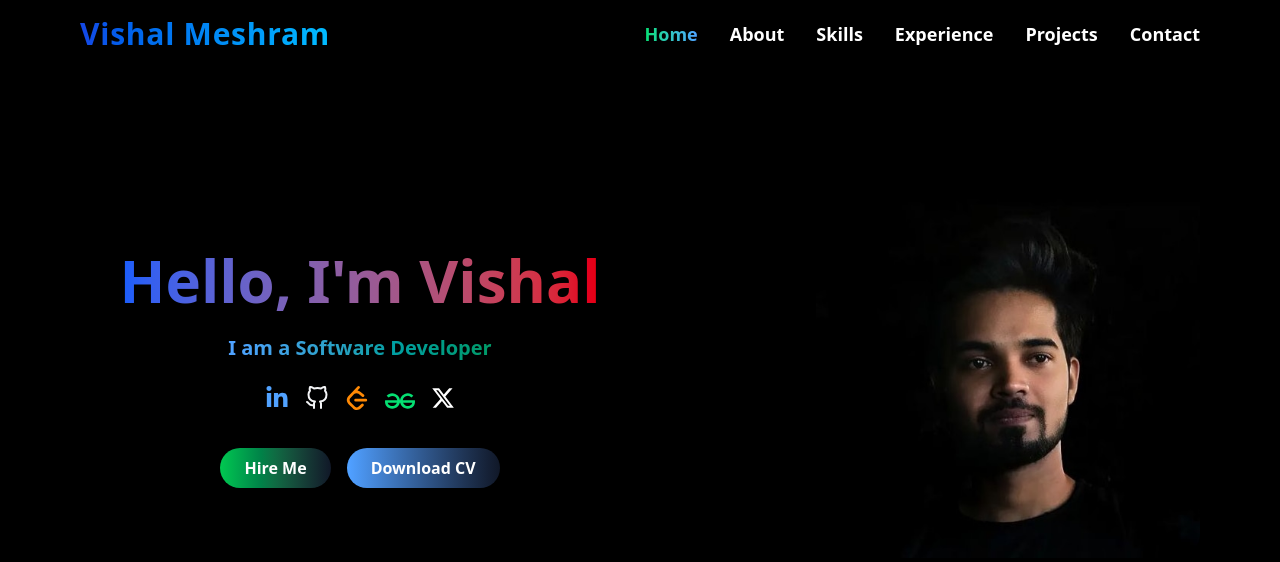
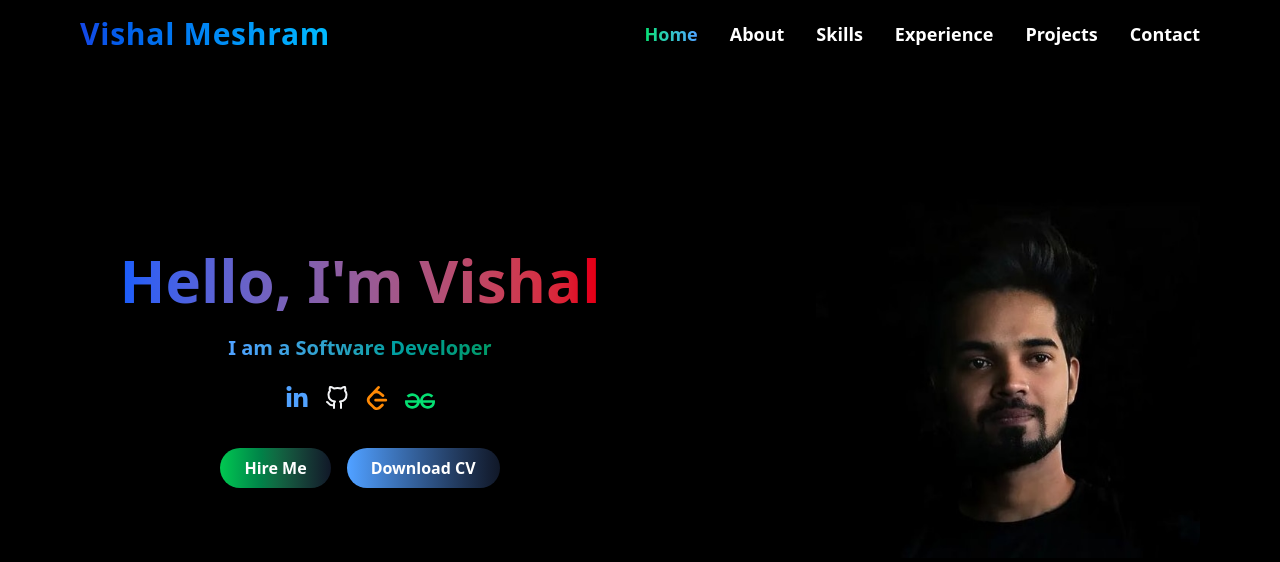
Before and after one commit to vishalboudhh/Vishalportfolio, a React (Vite) app: page / in a window 1280 px wide. Shown: the top 562 px of the page. Built offline with nearby package versions, Linux system fonts and the light colour scheme.

Commit message:
Removing X

```diff
--- a/src/components/Home/Home.jsx
+++ b/src/components/Home/Home.jsx
@@ -67,16 +67,7 @@
                 <SiGeeksforgeeks className="text-3xl" />
               </a>
             </li>
-            <li>
-              <a
-                href='https://x.com/Vishalboudhh'
-                target='_blank'
-                rel='noopener noreferrer'
-                className='text-white hover:text-gray-400 transition'
-              >
-                <FaXTwitter />
-              </a>
-            </li>
+
           </ul>
         </div>
 
```
